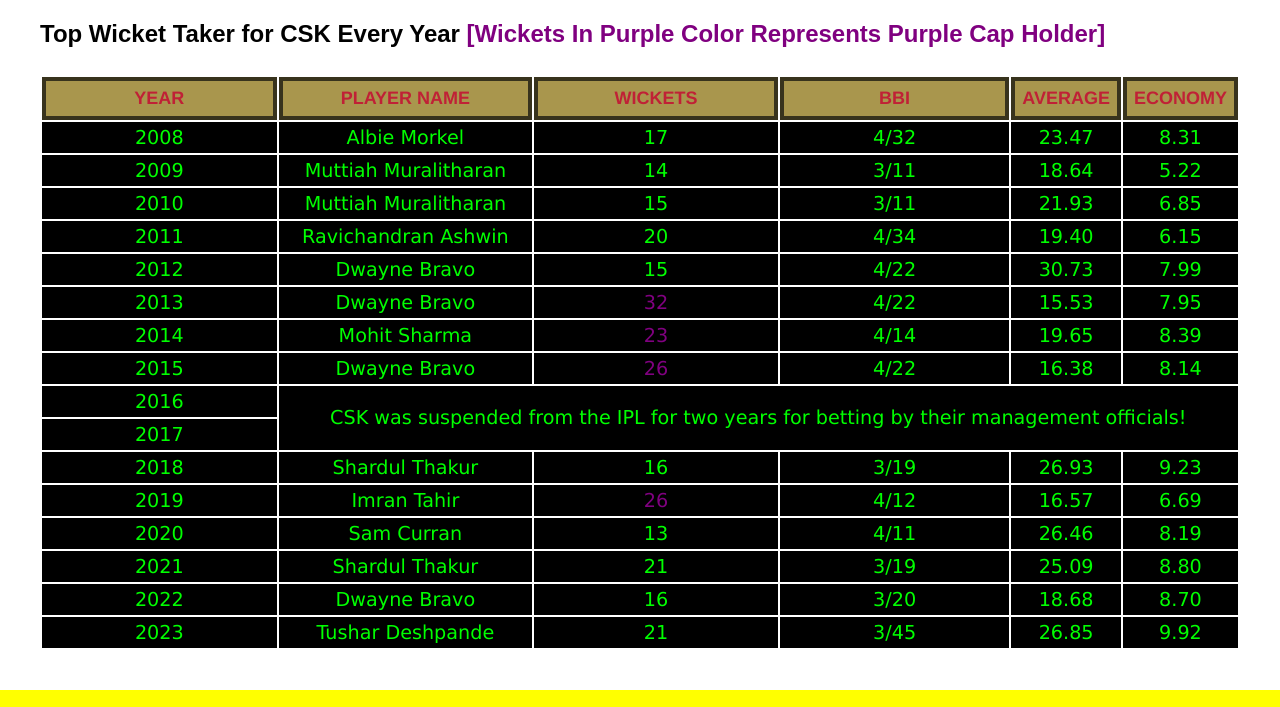
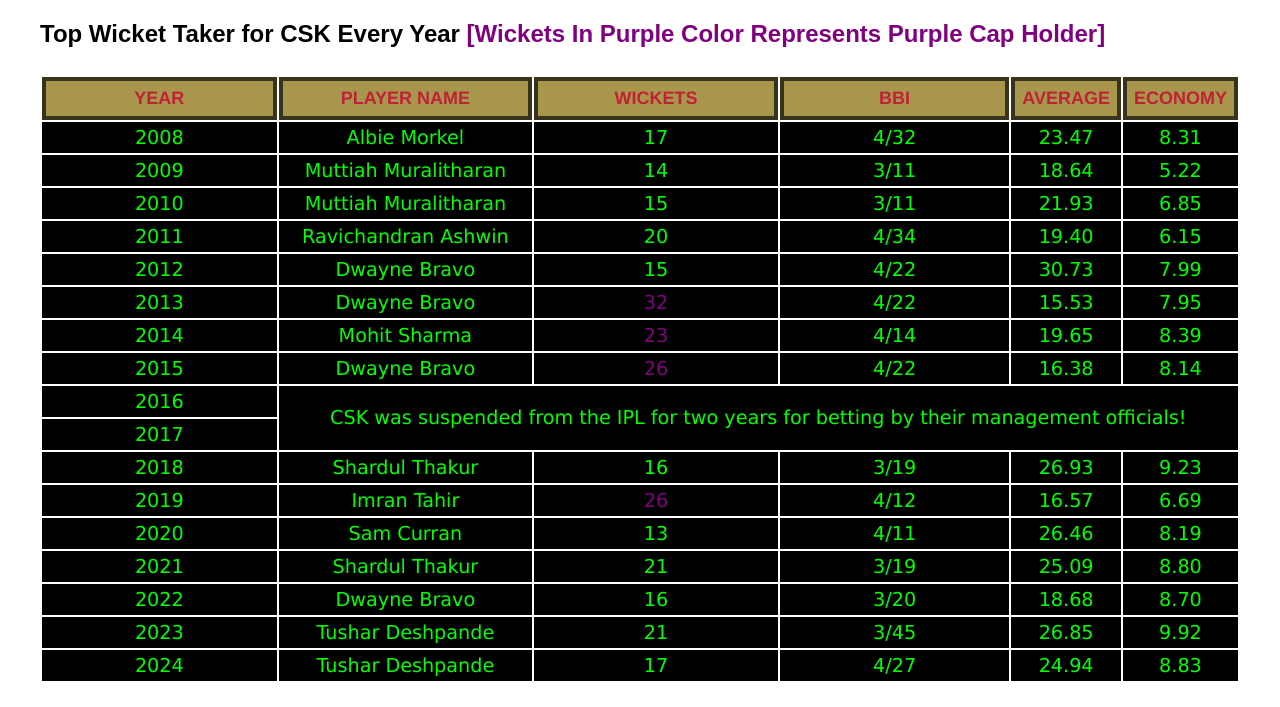
Before and after one commit to giantgokul/mine-web, a plain HTML site: page index.html in a window 1280 px wide. Shown: the part 2100-2807 px from the top of the page. Drawn offline with Linux system fonts and the light colour scheme; files whose address does not match are found by name.

Commit message:
Update index.html

```diff
--- a/index.html
+++ b/index.html
@@ -606,6 +606,14 @@
    <td>26.85</td>
    <td>9.92</td>
   </tr>
+   <tr>
+   <td>2024</td>
+   <td>Tushar Deshpande</td>
+   <td>17</td>
+   <td>4/27</td>
+   <td>24.94</td>
+   <td>8.83</td>
+  </tr>
     </tbody>
    </table>
  </div>
```
